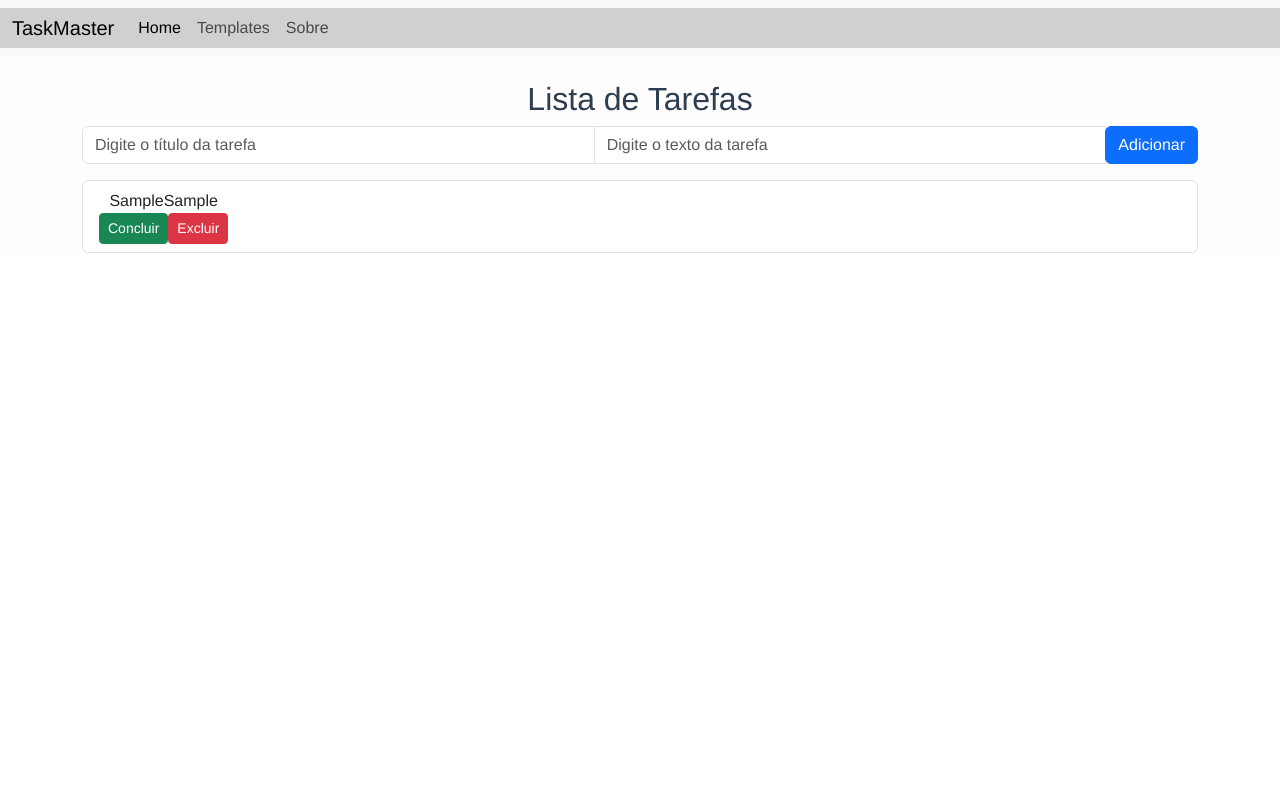
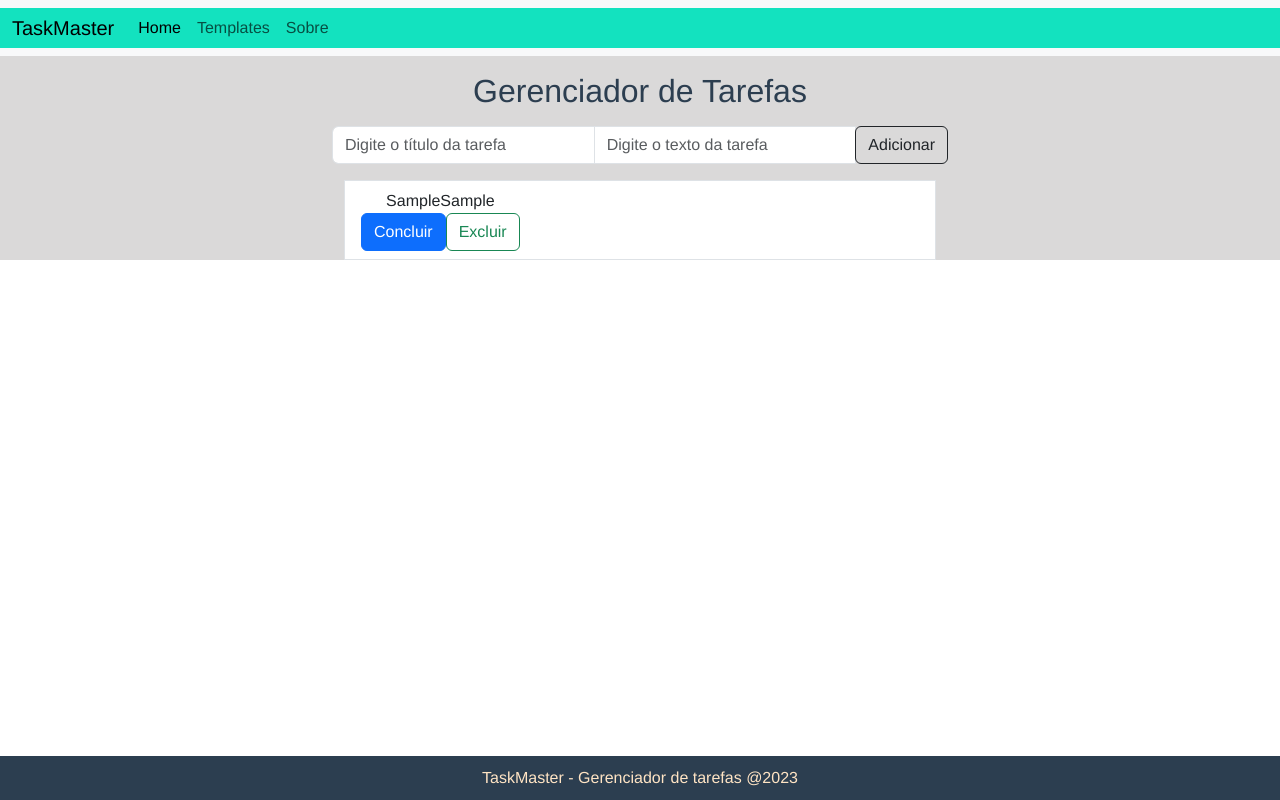
Before and after one commit to Gabr1elle/Project-Task, a Vue app: page / in a window 1280 px wide. Both pictures are taken after typing "Sample", "Sample" into the empty fields and a click on the button "Adicionar". Built offline with nearby package versions, Linux system fonts and the light colour scheme.

Commit message:
tweaks bootstrap

```diff
--- a/src/App.vue
+++ b/src/App.vue
@@ -10,7 +10,8 @@
           data-bs-target="#navbarSupportedContent"
           aria-controls="navbarSupportedContent"
           aria-expanded="false"
-          aria-label="Toggle navigation">
+          aria-label="Toggle navigation"
+        >
           <span class="navbar-toggler-icon"></span>
         </button>
         <div class="collapse navbar-collapse" id="navbarSupportedContent">
@@ -29,6 +30,9 @@
       </div>
     </nav>
     <lista-tarefas></lista-tarefas>
+    <footer class="custom-footer">
+      TaskMaster - Gerenciador de tarefas @2023
+    </footer>
   </div>
 </template>
 
@@ -46,14 +50,6 @@ export default {
 
 
 
-<style>
-#app {
-  font-family: Arial, sans-serif;
-  text-align: center;
-}
-</style>
-
-
 
 <style>
 #app {
@@ -62,11 +58,23 @@ export default {
   -moz-osx-font-smoothing: grayscale;
   text-align: center;
   color: #2c3e50;
-  background: #fffdfd;
+  background: #dad9d9;
 }
 
 .container-fluid {
   margin-top: 0;
-  background: #d1cfcf;
+  background: #13e2bf;
+}
+
+.custom-footer {
+  background-color: #f8f9fa;
+  text-align: center;
+  padding: 10px;
+  position: fixed;
+  bottom: 0;
+  left: 0;
+  width: 100%;
+  background: #2c3e50;
+  color: bisque;
 }
 </style>
--- a/src/components/ListaTarefas.vue
+++ b/src/components/ListaTarefas.vue
@@ -1,7 +1,9 @@
 <template>
-  <div class="lista-tarefas container mt-4">
-    <h2>Lista de Tarefas</h2>
-    <div class="task-input input-group mb-3">
+  <div class="lista-tarefas container mt-3 mb-2 col-6">
+    <div class="row">
+      <div class="col-md-12">
+        <h2>Gerenciador de Tarefas</h2>
+        <div class="task-input input-group mb-3 mt-3 ml-4">
           <input
             v-model="newTask.title"
             @keyup.enter="addTask"
@@ -16,7 +18,9 @@
             placeholder="Digite o texto da tarefa"
           />
           <div class="input-group-append">
-        <button @click="addTask" class="btn btn-primary">Adicionar</button>
+            <button @click="addTask" type="button" class="btn btn-outline-dark">
+              Adicionar
+            </button>
           </div>
         </div>
         <ul class="list-group">
@@ -28,6 +32,8 @@
             @excluir-tarefa="excluirTarefa"
           />
         </ul>
+      </div>
+    </div>
   </div>
 </template>
 
@@ -82,4 +88,8 @@ export default {
 .completed {
   text-decoration: line-through;
 }
+
+.container-menor {
+  max-width: 800px;
+}
 </style>
--- a/src/components/TarefaItem.vue
+++ b/src/components/TarefaItem.vue
@@ -1,20 +1,20 @@
 <!-- src/components/TarefaItem.vue -->
 <template>
+
+<div class="container" col-3>
   <li class="list-group-item d-flex justify-content-between align-items-center">
-    <div v-if="!editing">
+    <div>
       <span :class="{ completed: tarefa.completed }">{{ tarefa.title }}</span>
       <span>{{ tarefa.text }}</span>
       <div>
-        <button @click="concluirTarefa" class="btn btn-success btn-sm mr-2">
-          Concluir
-        </button>
-        <button @click="excluirTarefa" class="btn btn-danger btn-sm">
-          Excluir
-        </button>
+        <button type="button" @click="concluirTarefa" class="btn btn-primary btn-xs mr-2 ml-3">Concluir</button>
+        <button type="button" @click="excluirTarefa" class="btn btn-outline-success btn-xs mr-2 ml-3">Excluir</button>
       </div>
     </div>
   </li>
+  </div>
 </template>
+
 
 <script>
 export default {
--- a/src/views/HomeView.vue
+++ b/src/views/HomeView.vue
@@ -1,6 +1,5 @@
 <template>
   <div class="home">
-    <img alt="Vue logo" src="../assets/logo.png">
     <HelloWorld msg="Welcome to Your Vue.js App"/>
   </div>
 </template>
```
Lines whose indentation alone changed are shown as unchanged.
